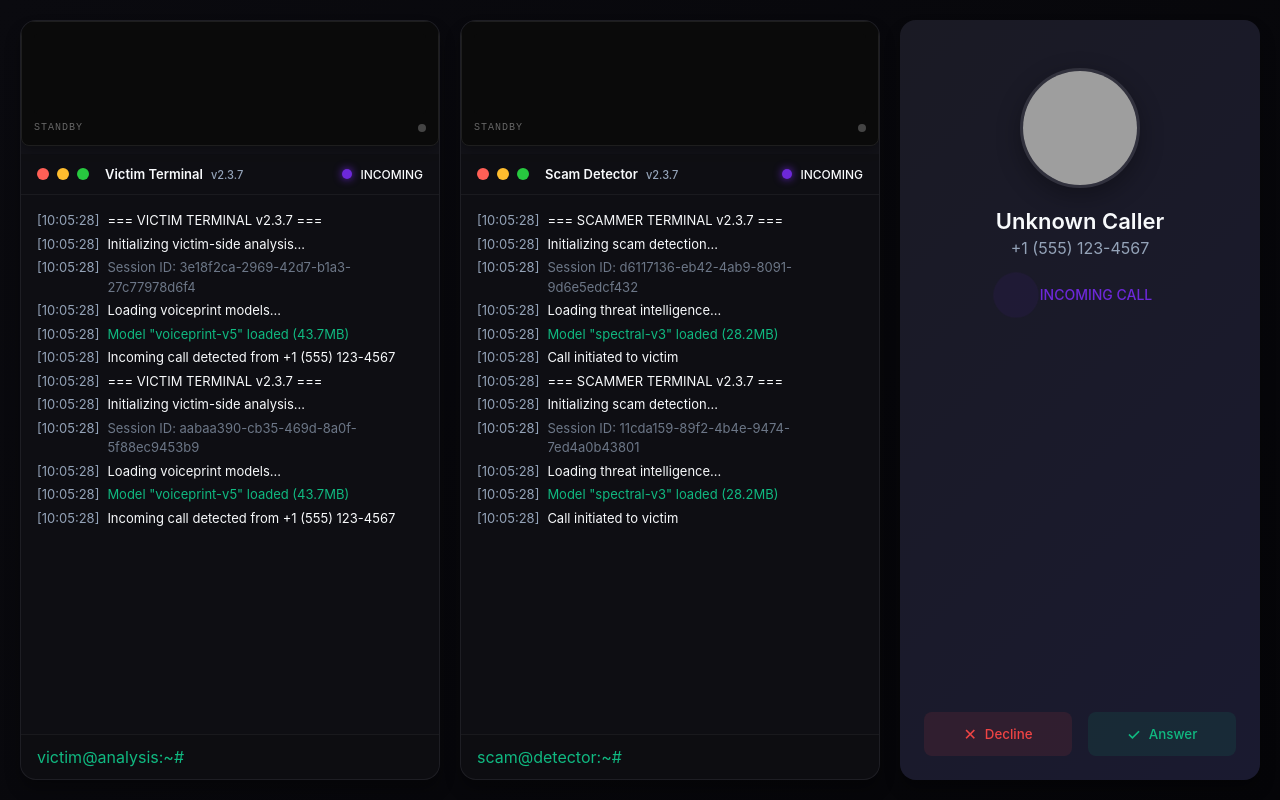
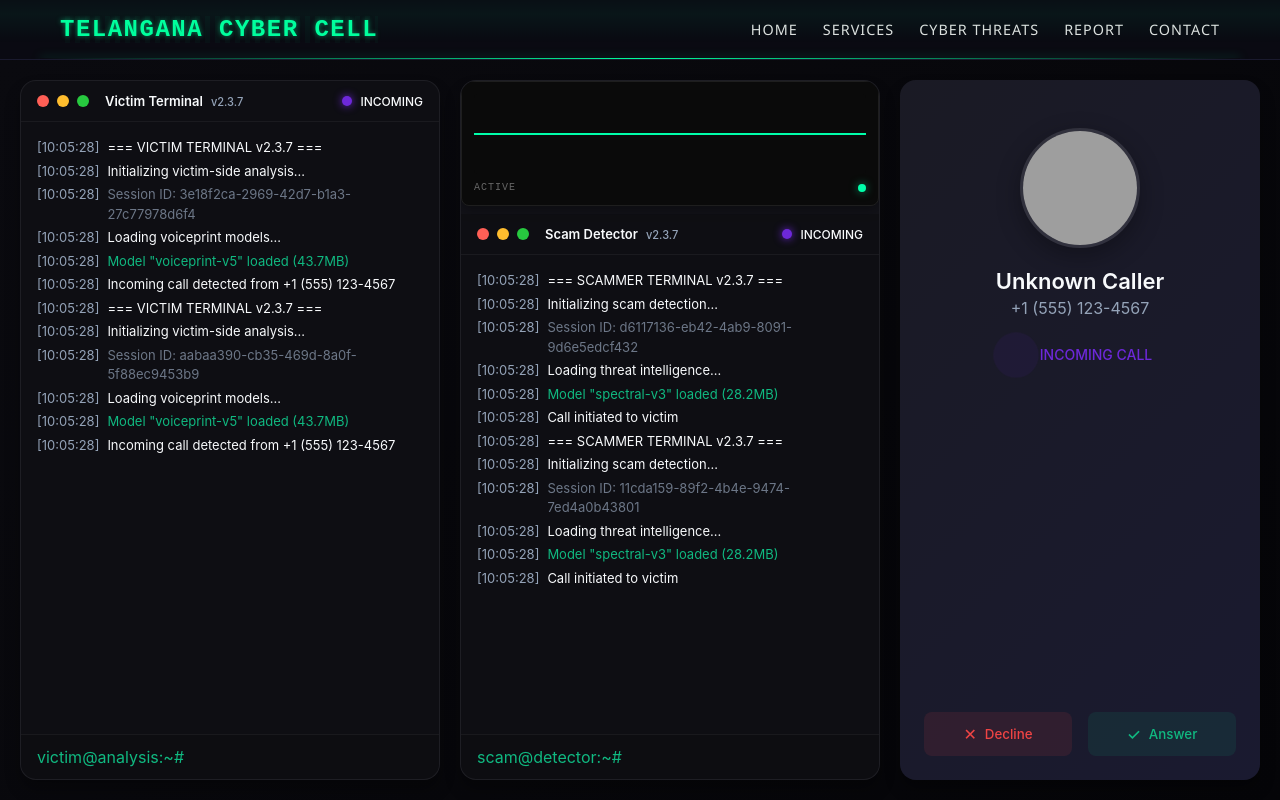
Before and after one commit to nachiketgalande1609/digital-arrest, a React (Vite) app: page / in a window 1280 px wide. Built offline with nearby package versions, Linux system fonts and the light colour scheme; grey boxes are pictures that could not be loaded.

Commit message:
Audio sequence fix

```diff
--- a/src/App.css
+++ b/src/App.css
@@ -52,7 +52,7 @@
 .app-container {
     width: 100%;
     display: flex;
-    min-height: 100vh;
+    height: calc(100vh - 60px);
     padding: 20px;
     gap: 20px;
     background: linear-gradient(135deg, var(--bg-dark) 0%, var(--bg-darker) 100%);
@@ -60,7 +60,6 @@
 
 /* Terminal Panel */
 .terminal-panel {
-    height: calc(100vh - 40px);
     flex: 1;
     display: flex;
     flex-direction: column;
--- a/src/App.tsx
+++ b/src/App.tsx
@@ -1,6 +1,7 @@
 import React, { useState, useEffect, useRef } from "react";
 import "./App.css";
 import AudioVisualizer from "./AudioVisualizer";
+import Navbar from "./Navbar";
 
 type CallStatus = "incoming" | "analyzing" | "scam-detected" | "call-ended";
 type LogEntry = {
@@ -15,10 +16,6 @@
     avatar: string;
 }
 
-const generateRandomHex = (size: number): string => {
-    return [...Array(size)].map(() => Math.floor(Math.random() * 16).toString(16)).join("");
-};
-
 const generateRandomUUID = (): string => {
     return "xxxxxxxx-xxxx-4xxx-yxxx-xxxxxxxxxxxx".replace(/[xy]/g, function (c) {
         const r = (Math.random() * 16) | 0,
@@ -32,21 +29,29 @@
     const [progress, setProgress] = useState<number>(0);
     const [victimLogs, setVictimLogs] = useState<LogEntry[]>([]);
     const [scammerLogs, setScammerLogs] = useState<LogEntry[]>([]);
-    const [activeSpeaker, setActiveSpeaker] = useState<"caller" | "victim">("caller");
+    const [activeSpeaker, setActiveSpeaker] = useState<"victim" | "caller">("caller");
     const [currentAudioIndex, setCurrentAudioIndex] = useState<number>(0);
 
-    const audioFiles = ["/1_victim.mp3", "/2_scammer.mp3", "/3_victim.mp3", "/4_scammer.mp3", "/5_victim.mp3", "/6_scammer.mp3", "/7_victim.mp3"];
+    const audioFiles = [
+        { src: "/1_victim.mp3", type: "victim" },
+        { src: "/2_scammer.mp3", type: "caller" },
+        { src: "/3_victim.mp3", type: "victim" },
+        { src: "/4_scammer.mp3", type: "caller" },
+        { src: "/5_victim.mp3", type: "victim" },
+        { src: "/6_scammer.mp3", type: "caller" },
+        { src: "/7_victim.mp3", type: "victim" },
+    ];
 
     const [callerInfo] = useState<CallerInfo>({
         name: "Unknown Caller",
         number: "+1 (555) 123-4567",
         avatar: "https://img.freepik.com/premium-photo/male-customer-service-3d-cartoon-avatar-portrait_839035-522335.jpg",
     });
+
     const victimTerminalRef = useRef<HTMLDivElement>(null);
     const scammerTerminalRef = useRef<HTMLDivElement>(null);
     const ringtoneRef = useRef<HTMLAudioElement | null>(null);
-    const victimAudioRef = useRef<HTMLAudioElement | null>(null);
-    const scammerAudioRef = useRef<HTMLAudioElement | null>(null);
+    const audioPlayerRef = useRef<HTMLAudioElement | null>(null);
 
     const addVictimLog = (message: string, type: LogEntry["type"] = "info") => {
         const timestamp = new Date().toISOString().split("T")[1].split(".")[0];
@@ -180,10 +185,8 @@
         }
     }, [callStatus]);
 
-    const playNextAudio = () => {
-        const nextIndex = currentAudioIndex + 1;
-
-        if (nextIndex >= audioFiles.length) {
+    const playAudioSequence = () => {
+        if (currentAudioIndex >= audioFiles.length) {
             // End of audio files
             setCallStatus("call-ended");
             addVictimLog("Call session completed", "success");
@@ -191,43 +194,43 @@
             return;
         }
 
-        setCurrentAudioIndex(nextIndex);
-        setActiveSpeaker(nextIndex % 2 === 0 ? "victim" : "caller");
+        const currentAudio = audioFiles[currentAudioIndex];
+        setActiveSpeaker(currentAudio.type === "victim" ? "victim" : "caller");
 
-        const isVictim = nextIndex % 2 === 0;
-        const audioRef = isVictim ? victimAudioRef : scammerAudioRef;
-        const logPrefix = isVictim ? "victim" : "scammer";
+        if (audioPlayerRef.current) {
+            audioPlayerRef.current.src = currentAudio.src;
+            audioPlayerRef.current.onended = () => {
+                setCurrentAudioIndex((prev) => prev + 1);
+            };
 
-        if (audioRef.current) {
-            console.log(`Playing ${logPrefix} audio: ${audioFiles[nextIndex]}`);
-            audioRef.current.src = audioFiles[nextIndex];
-            audioRef.current.onended = playNextAudio; // Set handler for next audio
+            audioPlayerRef.current.play().catch((err) => {
+                console.error("Error playing audio:", err);
+                // If error occurs, skip to next after short delay
+                setTimeout(() => setCurrentAudioIndex((prev) => prev + 1), 1000);
+            });
 
-            audioRef.current.play().catch((err) => {
-                console.error(`Error playing ${logPrefix} audio:`, err);
-                // If error occurs, skip to next after short delay
-                setTimeout(playNextAudio, 1000);
-            });
+            // Add log based on who is speaking
+            if (currentAudio.type === "victim") {
+                addVictimLog("Victim speaking - analyzing voice patterns", "info");
+                addScammerLog("Listening to victim response", "info");
+            } else {
+                addVictimLog("Caller speaking - analyzing voice patterns", "info");
+                addScammerLog("Scammer speaking - analyzing tactics", "info");
+            }
         }
     };
+
+    useEffect(() => {
+        if (callStatus === "analyzing") {
+            playAudioSequence();
+        }
+    }, [currentAudioIndex, callStatus]);
 
     const handleAnswer = (): void => {
         addVictimLog("User answered call - beginning analysis", "success");
         addScammerLog("Call answered - initiating analysis", "info");
         setCallStatus("analyzing");
         setCurrentAudioIndex(0); // Reset to first audio file
-        setActiveSpeaker("victim"); // First speaker is victim
-
-        // Start with first victim audio
-        if (victimAudioRef.current) {
-            console.log("Playing initial victim audio");
-            victimAudioRef.current.src = audioFiles[0];
-            victimAudioRef.current.onended = playNextAudio;
-            victimAudioRef.current.play().catch((err) => {
-                console.error("Error playing initial victim audio:", err);
-                setTimeout(playNextAudio, 1000);
-            });
-        }
     };
 
     const handleDecline = (): void => {
@@ -241,25 +244,21 @@
         setCurrentAudioIndex(0);
 
         // Stop any playing audio
-        if (victimAudioRef.current) {
-            victimAudioRef.current.pause();
-            victimAudioRef.current.currentTime = 0;
-        }
-        if (scammerAudioRef.current) {
-            scammerAudioRef.current.pause();
-            scammerAudioRef.current.currentTime = 0;
+        if (audioPlayerRef.current) {
+            audioPlayerRef.current.pause();
+            audioPlayerRef.current.currentTime = 0;
         }
     };
 
     return (
         <div style={{ width: "100vw" }}>
+            <Navbar />
             <audio ref={ringtoneRef} src="/ringtone.mp3" />
-            <audio ref={victimAudioRef} />
-            <audio ref={scammerAudioRef} />
+            <audio ref={audioPlayerRef} />
             <div className="app-container">
-                {/* Victim Terminal */}
+                {/* Victim Terminal (Left) */}
                 <div className="terminal-panel">
-                    <AudioVisualizer audioRef={victimAudioRef} active={callStatus === "analyzing"} />
+                    {/* <AudioVisualizer audioRef={audioPlayerRef} active={activeSpeaker === "victim"} /> */}
                     <div className="terminal-header">
                         <div className="terminal-buttons">
                             <div className="terminal-btn close"></div>
@@ -297,9 +296,9 @@
                     </div>
                 </div>
 
-                {/* Scammer Terminal */}
+                {/* Scammer Terminal (Right) */}
                 <div className="terminal-panel">
-                    <AudioVisualizer audioRef={scammerAudioRef} active={callStatus === "analyzing"} />
+                    <AudioVisualizer audioRef={audioPlayerRef} active={activeSpeaker === "caller"} />
                     <div className="terminal-header">
                         <div className="terminal-buttons">
                             <div className="terminal-btn close"></div>
@@ -336,7 +335,6 @@
                         <span className="cursor">|</span>
                     </div>
                 </div>
-
                 <div className="call-panel">
                     <div className={`call-screen ${callStatus}`}>
                         <div className="caller-info">
--- /dev/null
+++ b/src/Navbar.css
@@ -0,0 +1,125 @@
+.navbar {
+    height: 60px;
+    background-color: #0a0a12;
+    border-bottom: 1px solid #1a1a2e;
+    position: relative;
+    overflow: hidden;
+}
+
+.navbar-container {
+    max-width: 1200px;
+    margin: 0 auto;
+    display: flex;
+    justify-content: space-between;
+    align-items: center;
+    height: 100%;
+    padding: 0 20px;
+    position: relative;
+}
+
+.navbar-logo-container {
+    position: relative;
+    display: flex;
+    align-items: center;
+}
+
+.navbar-logo {
+    color: #00ff9d;
+    font-size: 1.5rem;
+    font-weight: 700;
+    text-transform: uppercase;
+    letter-spacing: 1.5px;
+    margin: 0;
+    font-family: 'Courier New', monospace;
+    text-shadow: 0 0 5px rgba(0, 255, 157, 0.5);
+    position: relative;
+    z-index: 2;
+}
+
+.cyber-glitch {
+    position: absolute;
+    top: 0;
+    left: 0;
+    width: 100%;
+    height: 100%;
+    background: linear-gradient(90deg, transparent 50%, rgba(0, 255, 157, 0.1) 50%);
+    background-size: 10px 100%;
+    z-index: 1;
+    opacity: 0.3;
+    pointer-events: none;
+}
+
+.navbar-links {
+    display: flex;
+    gap: 25px;
+}
+
+.nav-link {
+    color: #e0e0e0;
+    text-decoration: none;
+    font-weight: 500;
+    font-size: 0.9rem;
+    letter-spacing: 1px;
+    text-transform: uppercase;
+    font-family: 'Segoe UI', sans-serif;
+    transition: all 0.3s ease;
+    position: relative;
+    padding: 5px 0;
+}
+
+.nav-link:hover {
+    color: #00ff9d;
+    text-shadow: 0 0 5px rgba(0, 255, 157, 0.5);
+}
+
+.nav-link::after {
+    content: '';
+    position: absolute;
+    bottom: 0;
+    left: 0;
+    width: 0;
+    height: 2px;
+    background-color: #00ff9d;
+    transition: width 0.3s ease;
+}
+
+.nav-link:hover::after {
+    width: 100%;
+}
+
+.cyber-line {
+    position: absolute;
+    bottom: 0;
+    left: 0;
+    width: 100%;
+    height: 1px;
+    background: linear-gradient(90deg, transparent, #00ff9d, transparent);
+    box-shadow: 0 0 10px rgba(0, 255, 157, 0.5);
+}
+
+/* Animation for cyber effect */
+@keyframes scan {
+    0% {
+        transform: translateY(-100%);
+    }
+
+    100% {
+        transform: translateY(100%);
+    }
+}
+
+.navbar::before {
+    content: '';
+    position: absolute;
+    top: 0;
+    left: 0;
+    width: 100%;
+    height: 100%;
+    background: linear-gradient(to bottom,
+            transparent 0%,
+            rgba(0, 255, 157, 0.05) 50%,
+            transparent 100%);
+    animation: scan 4s linear infinite;
+    pointer-events: none;
+    z-index: 1;
+}
--- /dev/null
+++ b/src/Navbar.tsx
@@ -0,0 +1,34 @@
+import "./Navbar.css";
+
+const Navbar = () => {
+    return (
+        <nav className="navbar">
+            <div className="navbar-container">
+                <div className="navbar-logo-container">
+                    <h1 className="navbar-logo">Telangana Cyber Cell</h1>
+                    <div className="cyber-glitch"></div>
+                </div>
+                <div className="navbar-links">
+                    <a href="#" className="nav-link">
+                        Home
+                    </a>
+                    <a href="#" className="nav-link">
+                        Services
+                    </a>
+                    <a href="#" className="nav-link">
+                        Cyber Threats
+                    </a>
+                    <a href="#" className="nav-link">
+                        Report
+                    </a>
+                    <a href="#" className="nav-link">
+                        Contact
+                    </a>
+                </div>
+                <div className="cyber-line"></div>
+            </div>
+        </nav>
+    );
+};
+
+export default Navbar;
```
Also changed, not shown: public/cybercell_logo.png (added).
